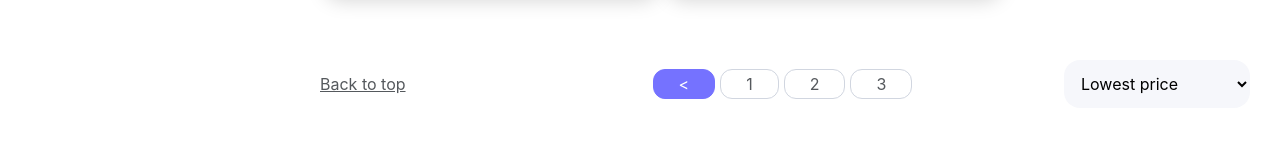
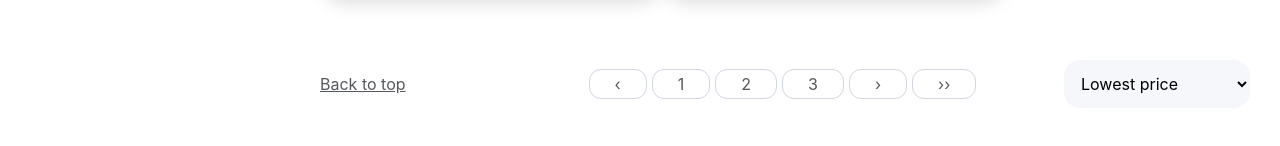
Before and after one commit to Danielvermel/carDealer-uk-layouts-test, a Nuxt app: page / in a window 1280 px wide. Shown: the part 2678-2824 px from the top of the page. Built offline with nearby package versions, Linux system fonts and the light colour scheme.

Commit message:
fix bottom content navigation

```diff
--- a/components/BottomContent.vue
+++ b/components/BottomContent.vue
@@ -6,31 +6,46 @@
         <div class="flexbox-item-buttons">
             <button class="button-type"
                 :class="{
-                    'active': carType == 'all'
+                    'active': carType == 'back'
                 }"
-                @click="changeResult('all')">
-                <
+                @click="changeResult('back')">
+                &lsaquo;
             </button>
             <button class="button-type"
                 :class="{
-                    'active': carType == 'used'
+                    'active': carType == 'one'
                 }"
-                @click="changeResult('used')">
+                @click="changeResult('one')">
                 1
             </button>
             <button class="button-type"
                 :class="{
-                    'active': carType == 'new'
+                    'active': carType == 'two'
                 }"
-                @click="changeResult('new')">
+                @click="changeResult('two')">
                 2
             </button>
             <button class="button-type"
                 :class="{
-                    'active': carType == 'offers'
+                    'active': carType == 'three'
                 }"
-                @click="changeResult('offers')">
+                @click="changeResult('three')">
                 3
+            </button>
+            <button class="button-type"
+                :class="{
+                    'active': carType == 'next'
+                }"
+                @click="changeResult('next')">
+                &rsaquo;
+            </button>
+
+            <button class="button-type"
+                :class="{
+                    'active': carType == 'end'
+                }"
+                @click="changeResult('end')">
+                &rsaquo;&rsaquo;
             </button>
         </div>
 
```
